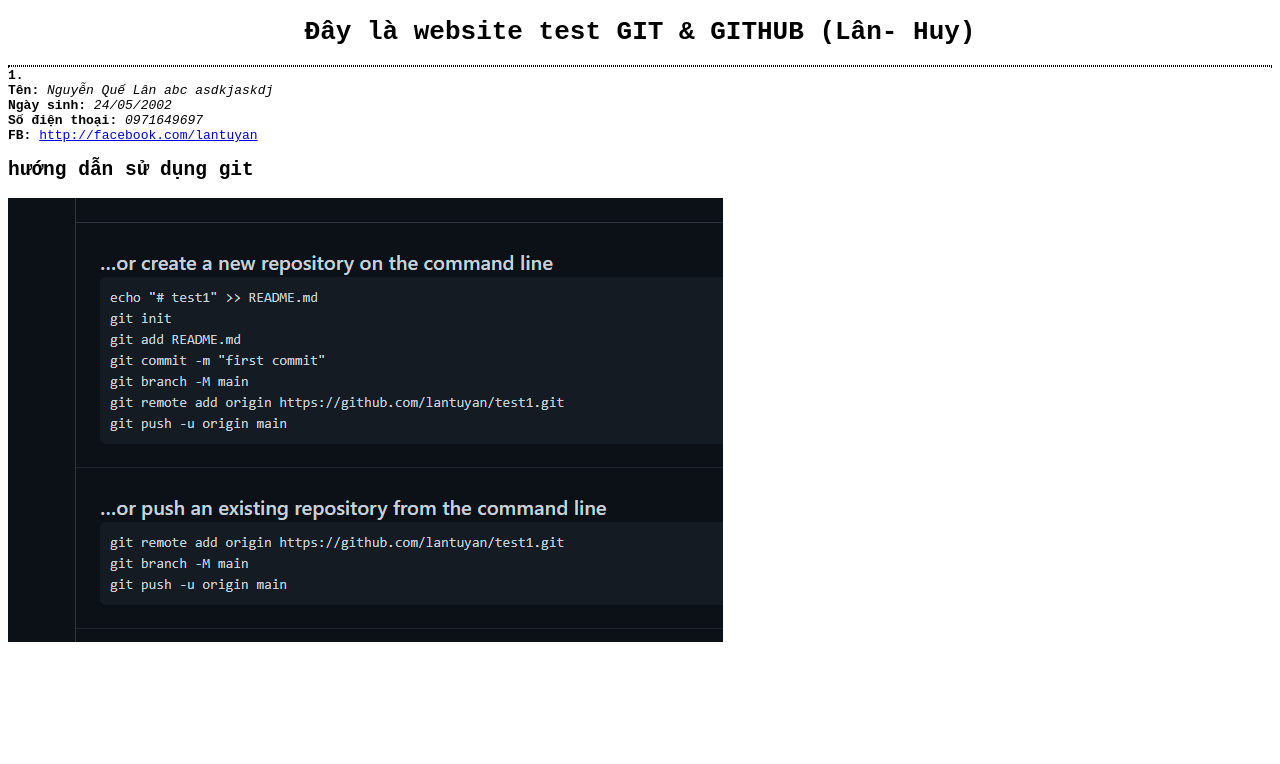
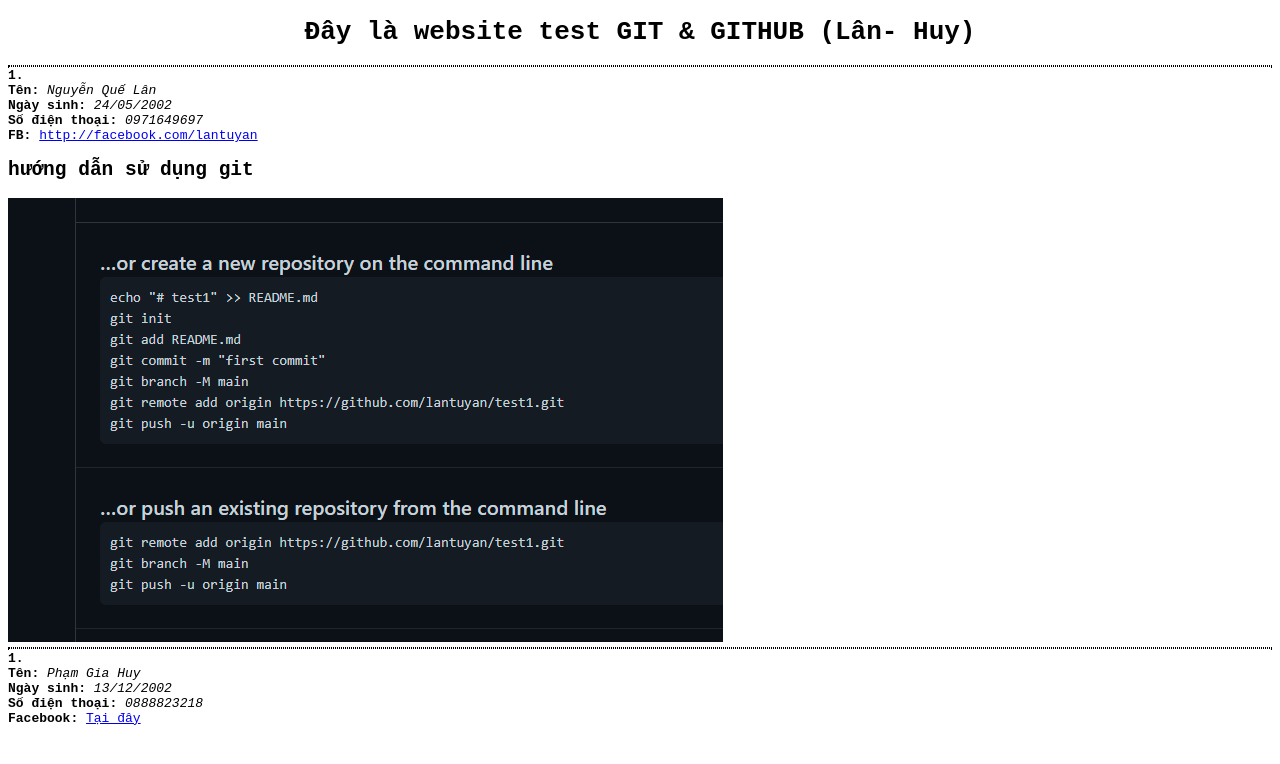
Before and after one commit to lantuyan/lantuyan.github.io, a plain HTML site: page index.html in a window 1280 px wide. Drawn offline with Linux system fonts and the light colour scheme.

Commit message:
them thong tin cua tao

```diff
--- a/index.html
+++ b/index.html
@@ -11,7 +11,7 @@
 	<hr>
 	<div><b>1.</b></div>
 	<div class="thongtin">
-		<b>Tên: </b> <i>Nguyễn Quế Lân abc asdkjaskdj</i>
+		<b>Tên: </b> <i>Nguyễn Quế Lân</i>
 	</div>
 	<div class="thongtin">
 		<b>Ngày sinh: </b> <i>24/05/2002</i>
@@ -26,5 +26,19 @@
 		<h2> hướng dẫn sử dụng git</h2>
 		<img src="testgit.png" alt="testgit.png">
 	</div>
+	<hr>
+	<div><b>1.</b></div>
+	<div class="thongtin">
+		<b>Tên: </b> <i>Phạm Gia Huy</i>
+	</div>
+	<div class="thongtin">
+		<b>Ngày sinh: </b> <i>13/12/2002</i>
+	</div>
+	<div class="thongtin">
+		<b>Số điện thoại: </b> <i>0888823218</i>
+	</div>
+	<div class="thongtin">
+		<b>Facebook: </b> <a href="http://facebook.com/phamgiahuy1312">Tại đây</a>
+	</div>
 </body>
 </html>
```
